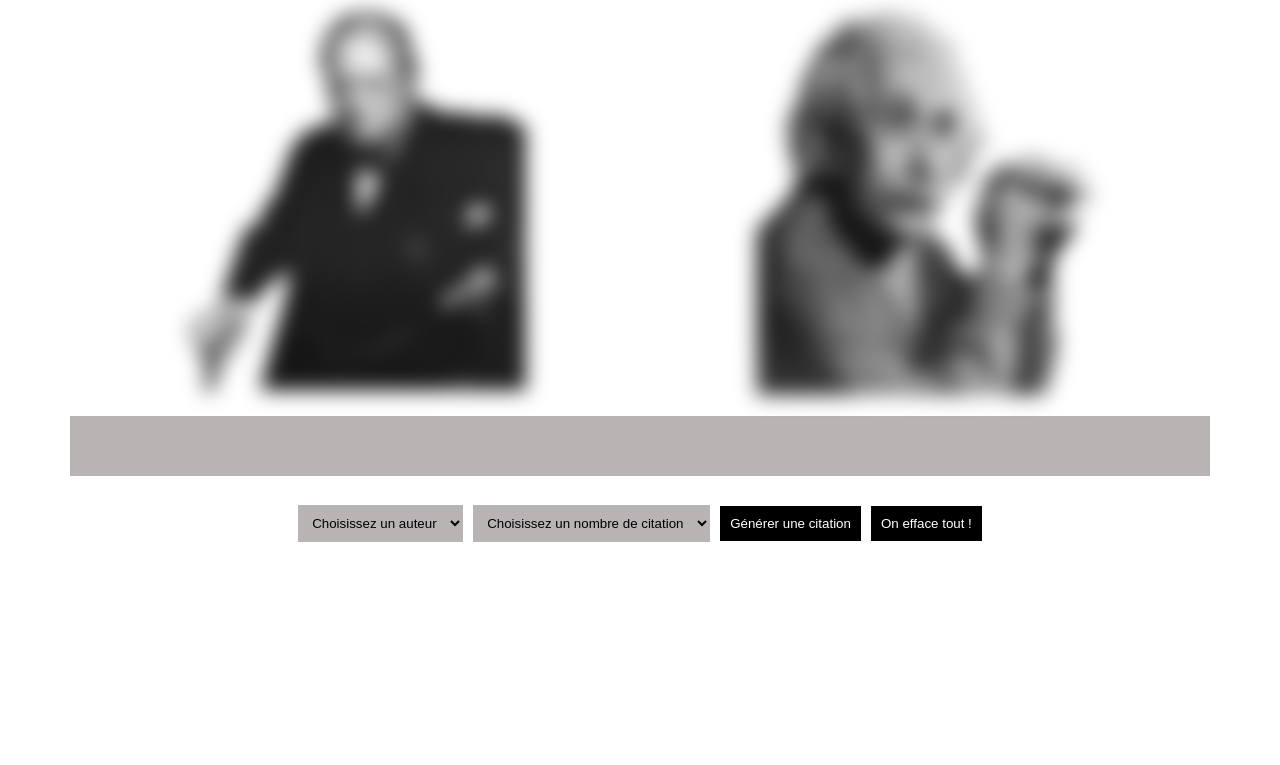
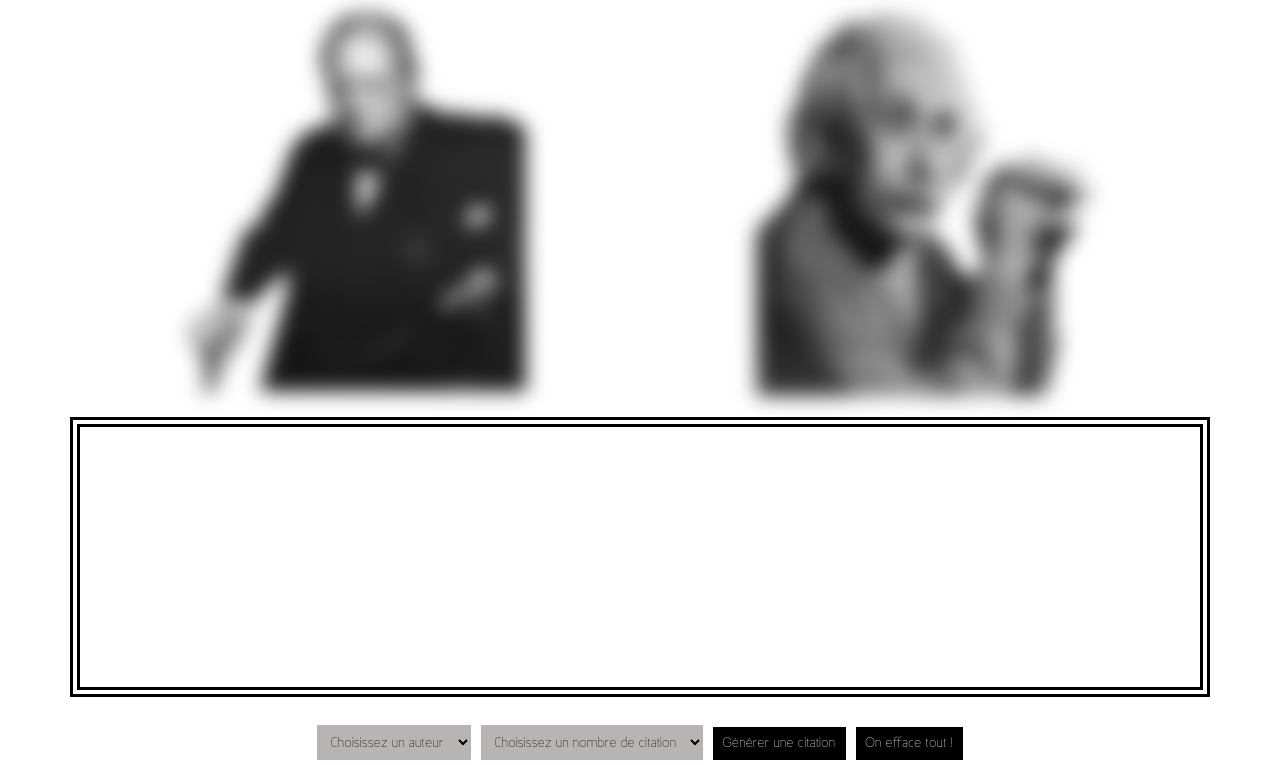
Before and after one commit to Boris74000/OC-Projet-5-Imaginez-un-g-n-rateur-de-citations, a plain HTML site: page index.html in a window 1280 px wide. Shown: the part 75-840 px from the top of the page. Before the commit the page ends 800 px from the top, so only its background shows below. Drawn offline with Linux system fonts and the light colour scheme.

Commit message:
Style global

```diff
--- a/css/components.css
+++ b/css/components.css
@@ -3,6 +3,7 @@
     border: none;
     background-color: black;
     color: white;
+    cursor: pointer;
     transition: transform 220ms ease-in-out;
 }
 
--- a/css/style.css
+++ b/css/style.css
@@ -1,6 +1,20 @@
+@font-face {
+    font-family: 'retroTypoTitle';
+    src: url(../font/breamcatcher.ttf);
+}
+
+@font-face {
+    font-family: 'retroTypo';
+    src: url(../font/bakersfield_light.ttf);
+}
+
 body {
     margin: 0;
     padding: 0;
+}
+
+body, select, button  {
+    font-family: 'retroTypo', Arial, Serif;
 }
 
 .container {
@@ -13,6 +27,7 @@ body {
 
 h1 {
     text-align: center;
+    font-family: 'retroTypoTitle', Arial, Serif;
 }
 
 .containerDisplayQuoteWithImg {
@@ -29,10 +44,16 @@ h1 {
     filter: blur(10px);
 }
 
+#einsteinImg, #churchillImg {
+    transition: all 500ms ease-in-out;
+}
+
 .displayQuoteWithImg--quote {
     padding: 30px;
-    background-color: #b9b4b4fc;
     margin-top: 20px;
+    border: double 10px;
+    height: 200px;
+    overflow: auto;
 }
 
 .quoteOptions {
@@ -56,9 +77,6 @@ h1 {
 }
 
 
-@media (min-width: 576px) {
-
-}
 
 @media (min-width: 768px) {
     .container {
```
